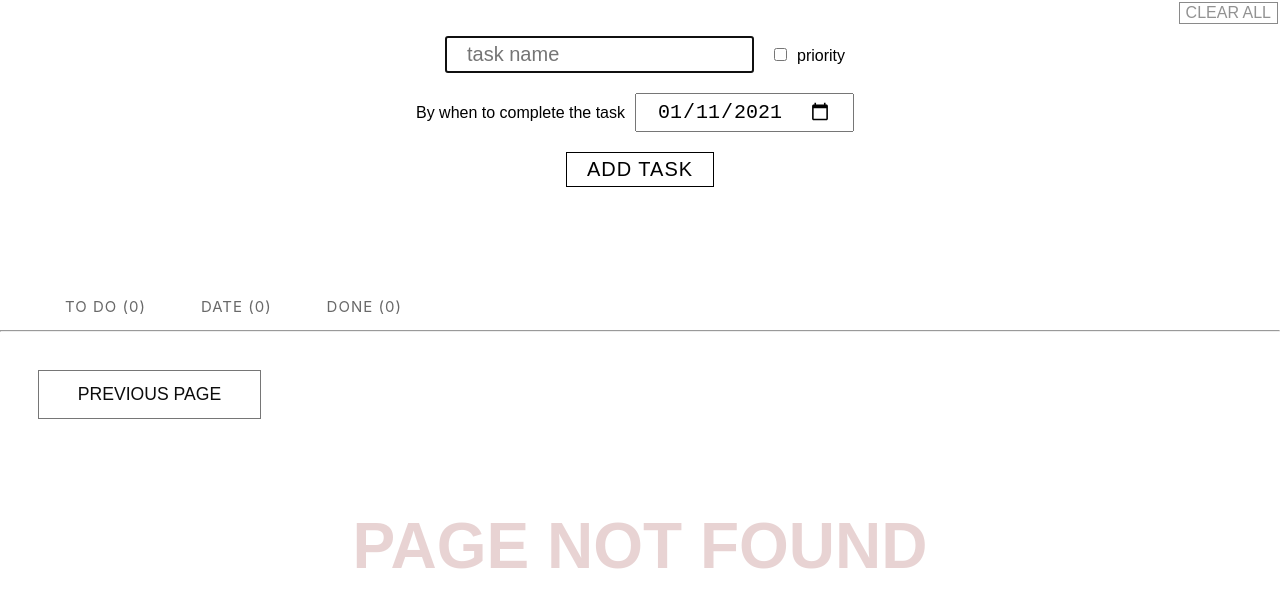
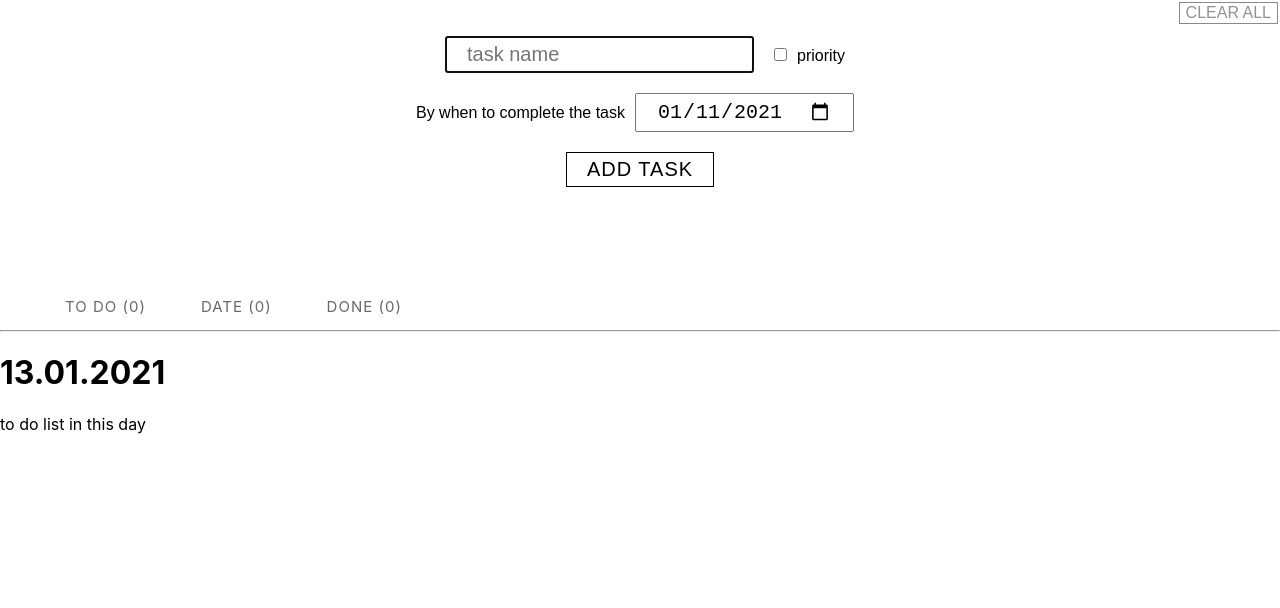
Before and after one commit to atrykp/to-do-list-react, a React (Create React App) app: page /date/1301 in a window 1280 px wide. Before the commit this address had no page. Shown: the top 608 px of the page. Built offline with nearby package versions, Linux system fonts and the light colour scheme.

Commit message:
connect App.js with DateList.js and DatePage.js

```diff
--- a/src/components/App.js
+++ b/src/components/App.js
@@ -108,7 +108,7 @@ const App = () => {
           <Route path="/done">{doneTasks}</Route>
 
           <Route path="/dateList">{<DateList />}</Route>
-          <Route path="/datePage/:">{<DatePage />}</Route>
+          <Route path="/date/:date">{<DatePage />}</Route>
 
           <Route component={ErrorPage} />
         </Switch>
--- a/src/components/DatePage.js
+++ b/src/components/DatePage.js
@@ -1,5 +1,5 @@
 import React from "react";
-import { Link } from "react-router-dom";
+
 const DatePage = () => {
   return (
     <div>
```
Also changed, not shown: 1 other file (tests, documents, lock files or other folders).
